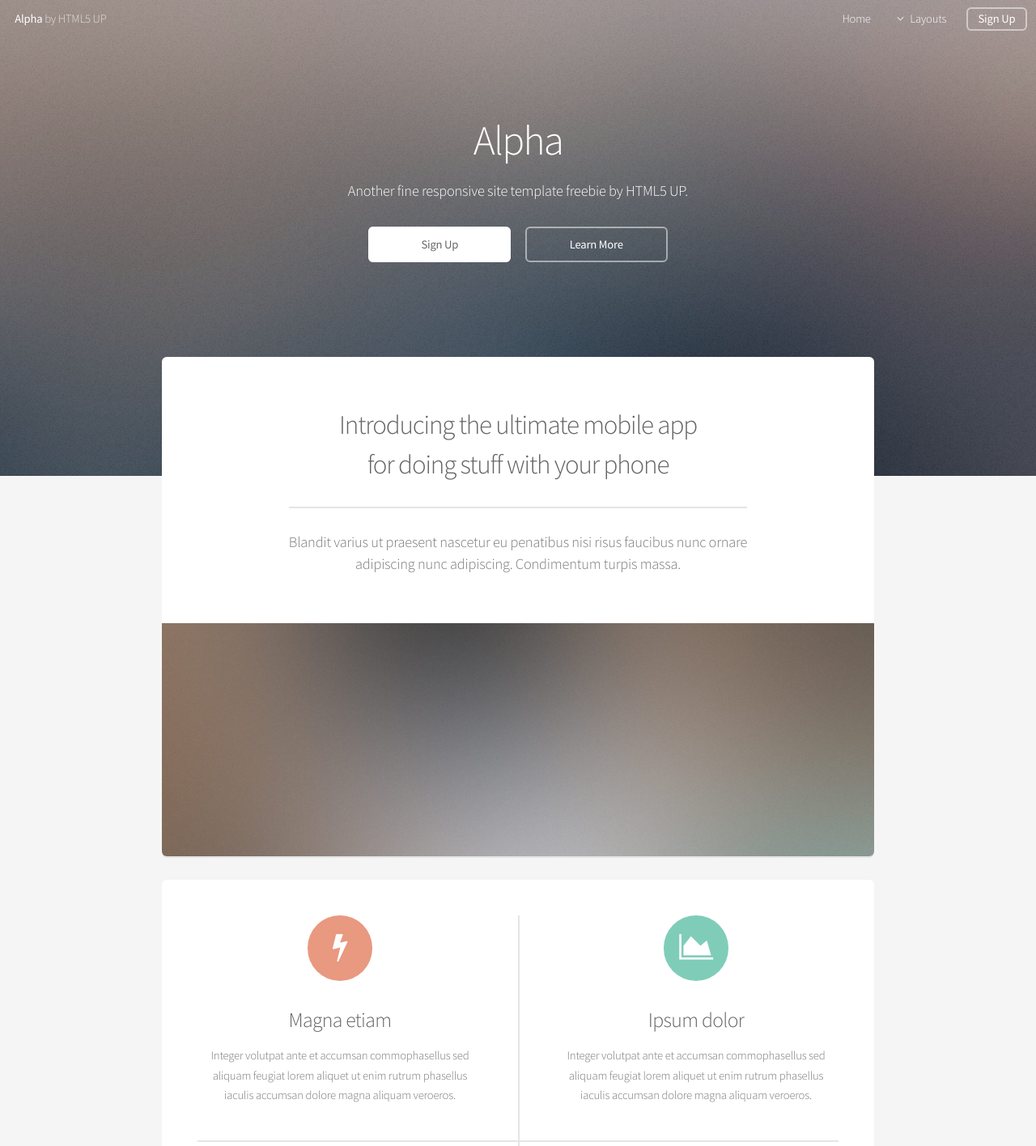
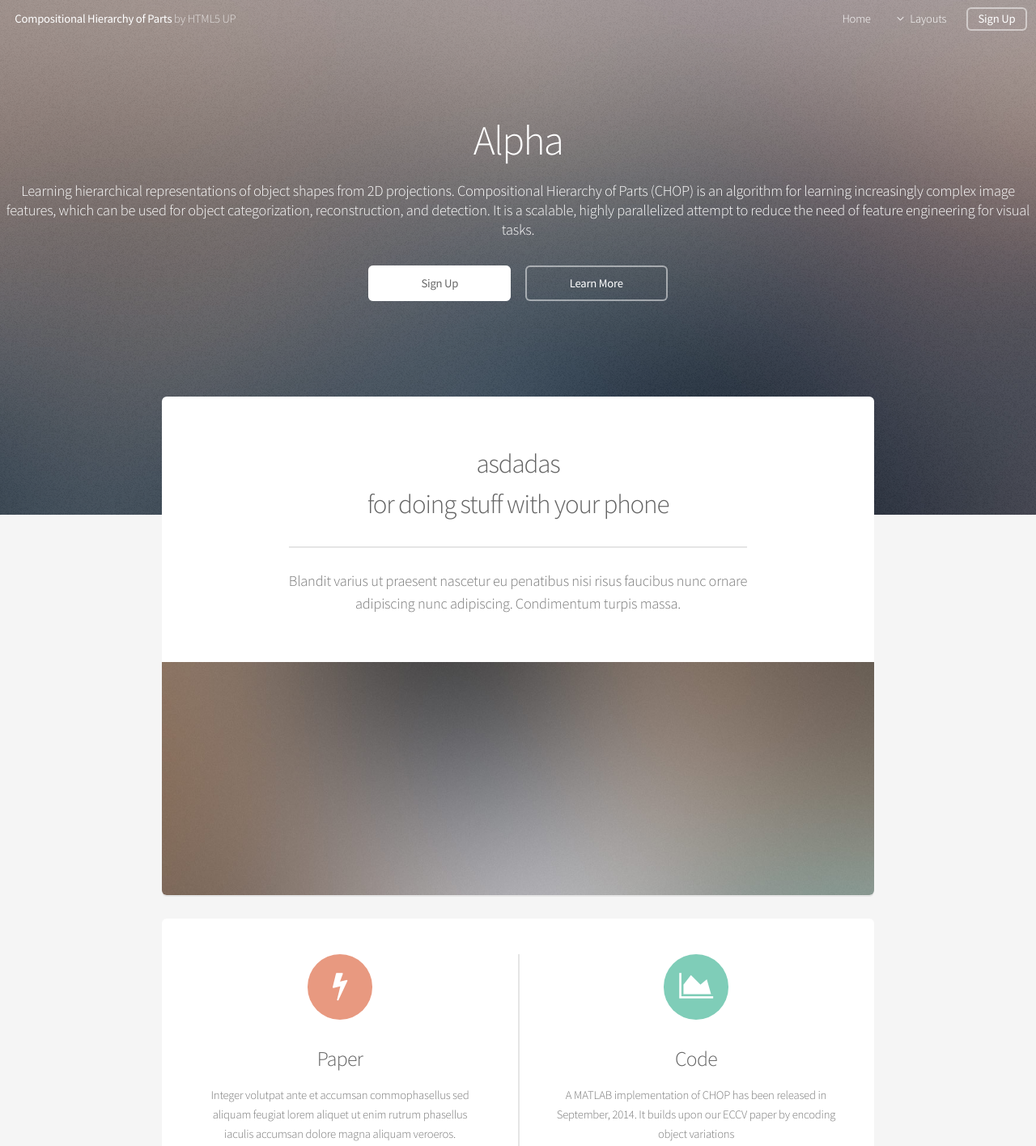
Before and after one commit to rusen/CHOP, a plain HTML site: page index.html in a window 1280 px wide. Shown: the top 1416 px of the page at 81% size. Drawn offline with Linux system fonts and the light colour scheme.

Commit message:
Title and not much else.

```diff
--- a/index.html
+++ b/index.html
@@ -28,14 +28,14 @@
 
 		<!-- Header -->
 			<header id="header" class="alt">
-				<h1><a href="index.html">Alpha</a> by HTML5 UP</h1>
+				<h1><a href="index.html">Compositional Hierarchy of Parts</a> by HTML5 UP</h1>
 				<nav id="nav">
 					<ul>
 						<li><a href="index.html">Home</a></li>
 						<li>
 							<a href="" class="icon fa-angle-down">Layouts</a>
 							<ul>
-								<li><a href="generic.html">Generic</a></li>
+								<li><a href=".html">Generic</a></li>
 								<li><a href="contact.html">Contact</a></li>
 								<li><a href="elements.html">Elements</a></li>
 								<li>
@@ -57,7 +57,7 @@
 		<!-- Banner -->
 			<section id="banner">
 				<h2>Alpha</h2>
-				<p>Another fine responsive site template freebie by HTML5 UP.</p>
+				<p>Learning hierarchical representations of object shapes from 2D projections. Compositional Hierarchy of Parts (CHOP) is an algorithm for learning increasingly complex image features, which can be used for object categorization, reconstruction, and detection. It is a scalable, highly parallelized attempt to reduce the need of feature engineering for visual tasks.</p>
 				<ul class="actions">
 					<li><a href="#" class="button special">Sign Up</a></li>
 					<li><a href="#" class="button">Learn More</a></li>
@@ -69,7 +69,7 @@
 
 				<section class="box special">
 					<header class="major">
-						<h2>Introducing the ultimate mobile app
+						<h2>asdadas
 						<br />
 						for doing stuff with your phone</h2>
 						<p>Blandit varius ut praesent nascetur eu penatibus nisi risus faucibus nunc ornare<br />
@@ -82,13 +82,13 @@
 					<div class="features-row">
 						<section>
 							<span class="icon major fa-bolt accent2"></span>
-							<h3>Magna etiam</h3>
+							<h3>Paper</h3>
 							<p>Integer volutpat ante et accumsan commophasellus sed aliquam feugiat lorem aliquet ut enim rutrum phasellus iaculis accumsan dolore magna aliquam veroeros.</p>
 						</section>
 						<section>
 							<span class="icon major fa-area-chart accent3"></span>
-							<h3>Ipsum dolor</h3>
-							<p>Integer volutpat ante et accumsan commophasellus sed aliquam feugiat lorem aliquet ut enim rutrum phasellus iaculis accumsan dolore magna aliquam veroeros.</p>
+							<h3>Code</h3>
+                            <p>A MATLAB implementation of CHOP has been released in September, 2014. It builds upon our ECCV paper by encoding object variations </p>
 						</section>
 					</div>
 					<div class="features-row">
```
